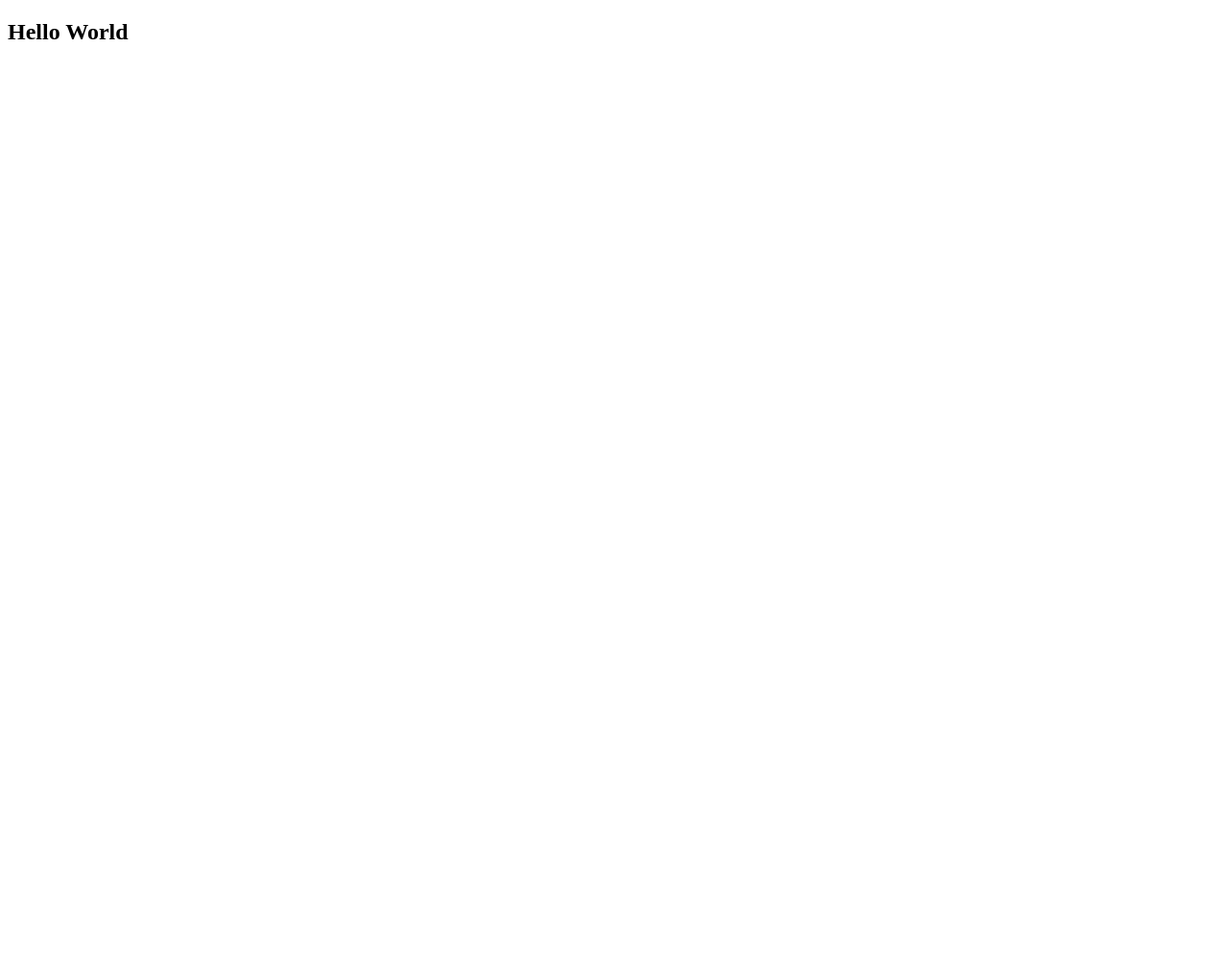
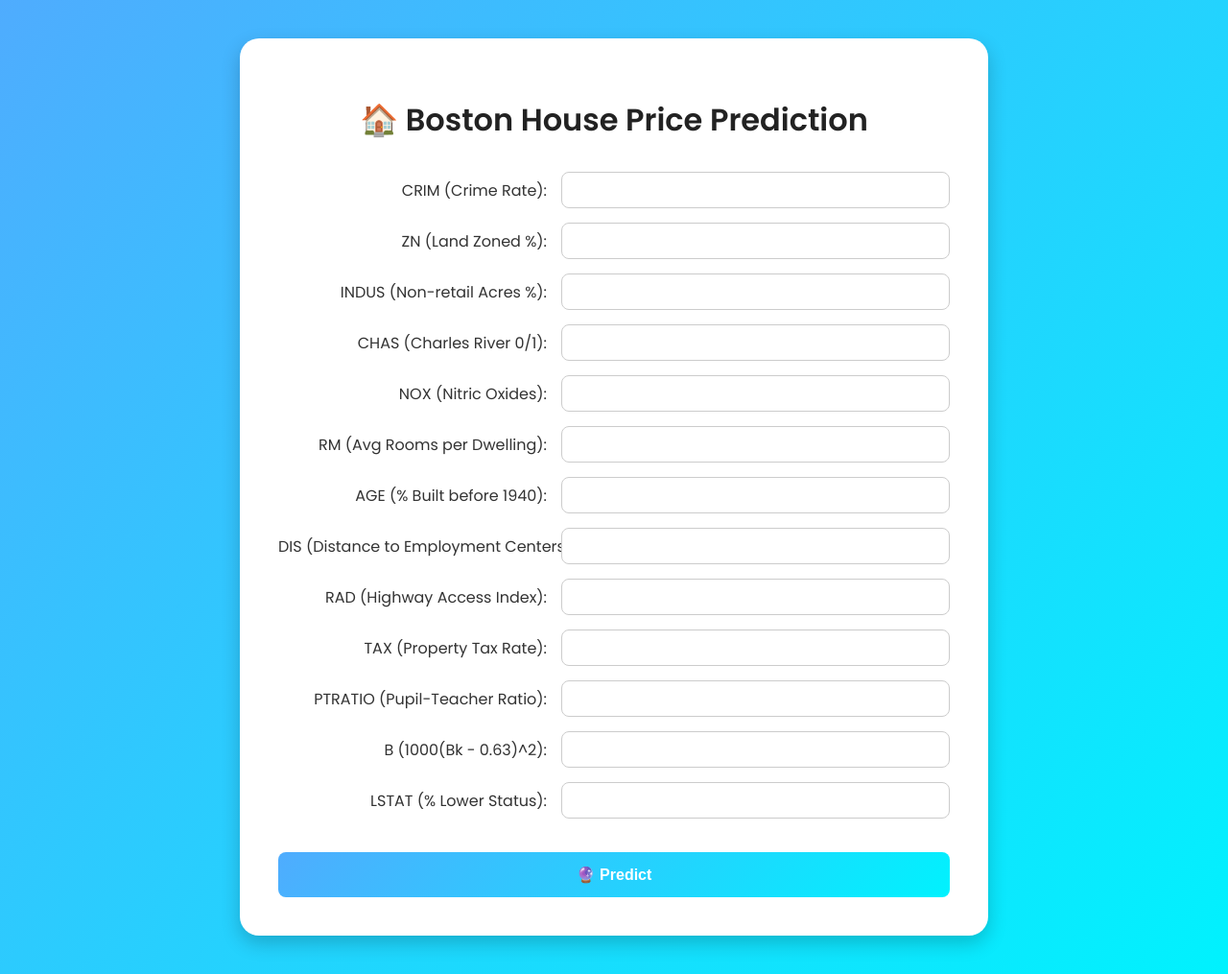
Before and after one commit to ShoaibMuhammad123/End_to_End_House_Price_Prediction, a Flask app: page / in a window 1280 px wide. Before the commit the page is almost empty. Shown: the whole page at 96% size. Before the commit the page ends 41 px from the top, so only its background shows below. Run offline with Flask 3, Linux system fonts and the light colour scheme; parts of the project's set-up code (start-up, migrations or seed data) failed here and were passed over.

Commit message:
The Web App is ready and doing prediction great

```diff
--- a/app.py
+++ b/app.py
@@ -21,5 +21,16 @@ def predict_api():
     print(output[0])
     return jsonify(output[0])
 
+@app.route('/predict', methods=['POST'])
+def predict():
+    features = ['CRIM', 'ZN', 'INDUS', 'CHAS', 'NOX', 'RM', 'AGE',
+                'DIS', 'RAD', 'TAX', 'PTRATIO', 'B', 'LSTAT']
+    data = [float(request.form[feature]) for feature in features]
+
+    final_input = scaler.transform(np.array(data).reshape(1, -1))
+    output = regmodel.predict(final_input)[0]
+
+    return render_template("home.html", prediction_text=f"The House price prediction is {output:.2f}")
+
 if __name__=="__main__":
     app.run(debug=True)
--- a/templates/home.html
+++ b/templates/home.html
@@ -1,9 +1,175 @@
 <!DOCTYPE html>
-<html>
+<html lang="en">
 <head>
-    <title>Home</title>
+    <meta charset="UTF-8">
+    <title>Boston House Price Prediction</title>
+    <link href="https://fonts.googleapis.com/css2?family=Poppins:wght@400;600&display=swap" rel="stylesheet">
+    <style>
+        body {
+            font-family: 'Poppins', sans-serif;
+            background: linear-gradient(135deg, #4facfe, #00f2fe);
+            min-height: 100vh;
+            margin: 0;
+            display: flex;
+            justify-content: center;
+            align-items: flex-start;
+            padding: 40px 0;
+        }
+
+        .container {
+            background: #fff;
+            padding: 40px;
+            border-radius: 20px;
+            box-shadow: 0px 8px 20px rgba(0,0,0,0.2);
+            width: 700px;
+            animation: fadeIn 1s ease-in-out;
+        }
+
+        h1 {
+            text-align: center;
+            margin-bottom: 30px;
+            font-weight: 600;
+            color: #222;
+        }
+
+        .form-row {
+            display: flex;
+            align-items: center;
+            margin-bottom: 15px;
+        }
+
+        .form-row label {
+            width: 280px;   /* fixed label width */
+            font-weight: 500;
+            color: #333;
+            text-align: right;
+            margin-right: 15px;
+            white-space: nowrap; /* keep in one line */
+        }
+
+        .form-row input {
+            flex: 1;
+            padding: 10px;
+            border-radius: 8px;
+            border: 1px solid #ccc;
+            font-size: 14px;
+            transition: 0.3s;
+        }
+
+        .form-row input:focus {
+            border-color: #4facfe;
+            outline: none;
+            box-shadow: 0 0 8px rgba(79, 172, 254, 0.3);
+        }
+
+        button {
+            width: 100%;
+            padding: 14px;
+            margin-top: 20px;
+            background: linear-gradient(135deg, #4facfe, #00f2fe);
+            border: none;
+            border-radius: 8px;
+            font-size: 16px;
+            font-weight: bold;
+            color: #fff;
+            cursor: pointer;
+            transition: 0.3s;
+        }
+
+        button:hover {
+            background: linear-gradient(135deg, #00f2fe, #4facfe);
+            transform: scale(1.02);
+        }
+
+        h3 {
+            text-align: center;
+            margin-top: 25px;
+            color: #111;
+            font-weight: bold;
+        }
+
+        @keyframes fadeIn {
+            from { opacity: 0; transform: translateY(20px); }
+            to { opacity: 1; transform: translateY(0); }
+        }
+    </style>
 </head>
 <body>
-    <h2>Hello World</h2>
+    <div class="container">
+        <h1>🏠 Boston House Price Prediction</h1>
+
+        <form action="{{ url_for('predict') }}" method="post">
+            <div class="form-row">
+                <label for="CRIM">CRIM (Crime Rate):</label>
+                <input type="text" name="CRIM" id="CRIM" required>
+            </div>
+
+            <div class="form-row">
+                <label for="ZN">ZN (Land Zoned %):</label>
+                <input type="text" name="ZN" id="ZN" required>
+            </div>
+
+            <div class="form-row">
+                <label for="INDUS">INDUS (Non-retail Acres %):</label>
+                <input type="text" name="INDUS" id="INDUS" required>
+            </div>
+
+            <div class="form-row">
+                <label for="CHAS">CHAS (Charles River 0/1):</label>
+                <input type="text" name="CHAS" id="CHAS" required>
+            </div>
+
+            <div class="form-row">
+                <label for="NOX">NOX (Nitric Oxides):</label>
+                <input type="text" name="NOX" id="NOX" required>
+            </div>
+
+            <div class="form-row">
+                <label for="RM">RM (Avg Rooms per Dwelling):</label>
+                <input type="text" name="RM" id="RM" required>
+            </div>
+
+            <div class="form-row">
+                <label for="AGE">AGE (% Built before 1940):</label>
+                <input type="text" name="AGE" id="AGE" required>
+            </div>
+
+            <div class="form-row">
+                <label for="DIS">DIS (Distance to Employment Centers):</label>
+                <input type="text" name="DIS" id="DIS" required>
+            </div>
+
+            <div class="form-row">
+                <label for="RAD">RAD (Highway Access Index):</label>
+                <input type="text" name="RAD" id="RAD" required>
+            </div>
+
+            <div class="form-row">
+                <label for="TAX">TAX (Property Tax Rate):</label>
+                <input type="text" name="TAX" id="TAX" required>
+            </div>
+
+            <div class="form-row">
+                <label for="PTRATIO">PTRATIO (Pupil-Teacher Ratio):</label>
+                <input type="text" name="PTRATIO" id="PTRATIO" required>
+            </div>
+
+            <div class="form-row">
+                <label for="B">B (1000(Bk - 0.63)^2):</label>
+                <input type="text" name="B" id="B" required>
+            </div>
+
+            <div class="form-row">
+                <label for="LSTAT">LSTAT (% Lower Status):</label>
+                <input type="text" name="LSTAT" id="LSTAT" required>
+            </div>
+
+            <button type="submit">🔮 Predict</button>
+        </form>
+
+        {% if prediction_text %}
+            <h3>{{ prediction_text }}</h3>
+        {% endif %}
+    </div>
 </body>
 </html>
```
